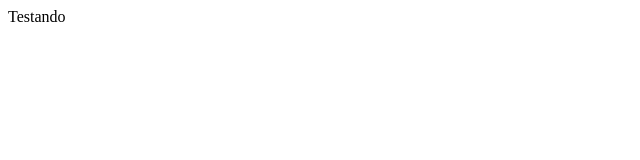
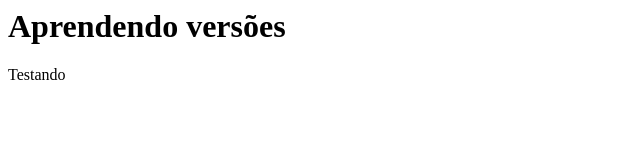
Before and after one commit to AndreiaMatias/projeto_curso_git, a plain HTML site: page head.html in a window 1280 px wide. Shown: the whole page, without its empty margins (0-640 px from the left). Drawn offline with Linux system fonts and the light colour scheme.

Commit message:
'título'

```diff
--- a/head.html
+++ b/head.html
@@ -1,5 +1,6 @@
 <html>
 	<body>
+		<h1>Aprendendo versões</h1>
 		<p>Testando</p>
 	</body>
 </html>
```
